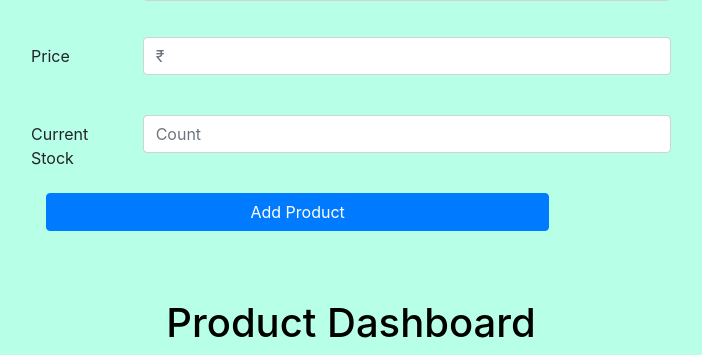
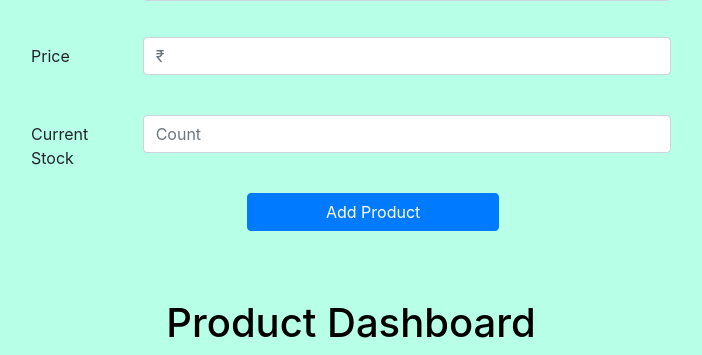
Before and after one commit to MushrafMuhammed/productMaintenance, a Django app: page /index/productList in a window 1280 px wide. Shown: the part 239-594 px from the top of the page, without its empty margins (289-991 px from the left). Run offline with Django 4.2, Linux system fonts and the light colour scheme; some libraries are stand-ins or nearby versions.

```diff
--- a/index/templates/index_templates/productlist.html
+++ b/index/templates/index_templates/productlist.html
@@ -72,7 +72,7 @@
 
         <div class="">
             <div class="col-sm-10" style="width: 100%">
-                <button type="submit" class="btn btn-primary" style="width: 100%; align-content: center;"
+                <button type="submit" class="btn btn-primary" style="width: 50%; margin-left: 40%; "
                     onclick=" return addProduct()">Add Product</button>
             </div>
         </div>
```
